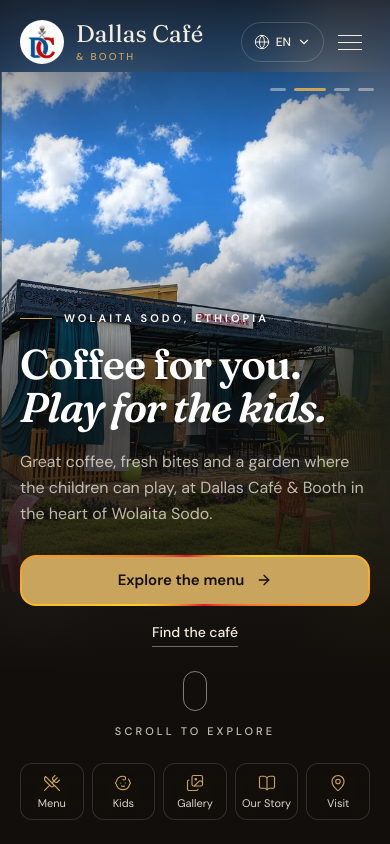
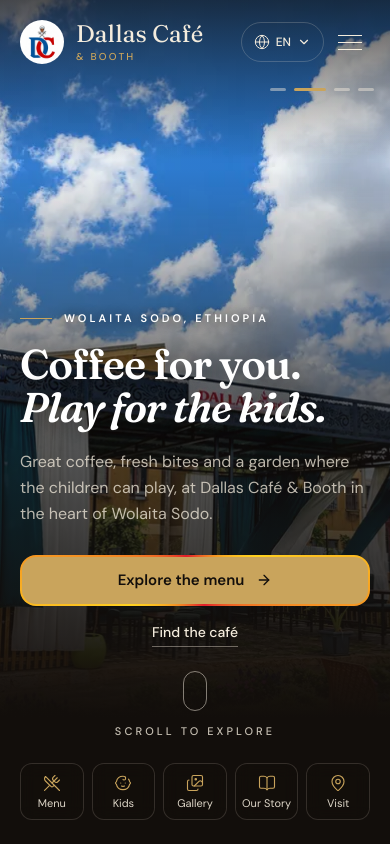
Before and after one commit to Ashenafi-Bancha/dallas-cafe-and-booth, a React (Vite) app: page / in a window 390 px wide. Shown: the top 844 px of the page. Built offline with nearby package versions, Linux system fonts and the light colour scheme.

Commit message:
Make the phone hero photo a full background
On phones each sliding photo now covers the whole hero, matching the
desktop, with a slow zoom and shading from the bottom behind the text.

```diff
--- a/src/components/HeroSection.tsx
+++ b/src/components/HeroSection.tsx
@@ -7,7 +7,7 @@ import { useLang } from '../i18n';
 import { Photo } from './Photo';
 import { easeOut } from './Reveal';
 
-// `focus` keeps each photo's subject in frame on desktop, where the photo fills the whole hero
+// `focus` keeps each photo's subject in frame on desktop, where only a wide band of the tall photo shows
 const slides: { photo: PhotoName; focus: string }[] = [
   { photo: 'cafe_night', focus: 'lg:object-[50%_62%]' },
   { photo: 'cafe_day', focus: 'lg:object-[50%_64%]' },
@@ -49,8 +49,7 @@ export function HeroSection() {
   return (
     <>
       <section ref={sectionRef} id="home" className="relative isolate flex min-h-svh flex-col overflow-hidden bg-ink text-cream">
-        {/* Photo slideshow behind the text. On desktop each photo fills the hero edge to edge.
-            On phones it is shown whole across the top, over a blurred copy of itself. */}
+        {/* Photo slideshow, filling the hero edge to edge behind the text */}
         <div className="absolute inset-0 -z-10 overflow-hidden">
           <motion.div
             initial={{ scale: 1.08, opacity: 0 }}
@@ -72,31 +71,27 @@ export function HeroSection() {
                   aria-hidden={!isCurrent}
                   className="absolute inset-0"
                 >
-                  {/* Blurred backdrop, drifting slowly while the slide is up */}
+                  {/* A slow drift towards the viewer while the slide is up */}
                   <motion.div
                     initial={false}
-                    animate={{ scale: isCurrent ? 1.25 : 1.15 }}
+                    animate={{ scale: isCurrent ? 1.08 : 1 }}
                     transition={{ duration: isCurrent ? 8 : 0, ease: 'linear' }}
-                    className="absolute inset-0"
+                    className="h-full w-full"
                   >
-                    <Photo name={photo} alt="" sizes="200px" className="h-full w-full object-cover blur-2xl brightness-75" />
+                    <Photo
+                      name={photo}
+                      alt={slideAlts[i]}
+                      sizes="100vw"
+                      eager={i === 0}
+                      className={clsx('h-full w-full object-cover', focus)}
+                    />
                   </motion.div>
-                  <Photo
-                    name={photo}
-                    alt={slideAlts[i]}
-                    sizes="100vw"
-                    eager={i === 0}
-                    className={clsx(
-                      'absolute inset-x-0 top-[4.5rem] h-[calc(100%-4.5rem)] w-full object-contain object-top lg:top-0 lg:h-full lg:object-cover',
-                      focus
-                    )}
-                  />
                 </motion.div>
               );
             })}
           </motion.div>
           {/* Darkens the photo behind the text: from the bottom on phones, from the left on desktop */}
-          <div className="absolute inset-0 bg-linear-to-t from-ink from-20% via-ink/70 via-50% to-transparent to-75% lg:bg-linear-to-r lg:from-ink/95 lg:from-0% lg:via-ink/70 lg:via-40% lg:to-transparent lg:to-80%" />
+          <div className="absolute inset-0 bg-linear-to-t from-ink from-15% via-ink/65 via-50% to-ink/5 to-80% lg:bg-linear-to-r lg:from-ink/95 lg:from-0% lg:via-ink/70 lg:via-40% lg:to-transparent lg:to-80%" />
           <div className="absolute inset-x-0 bottom-0 hidden h-44 bg-linear-to-t from-ink/75 to-transparent lg:block" />
           <div className="absolute inset-x-0 top-0 h-40 bg-linear-to-b from-ink/70 to-transparent" />
         </div>
```
